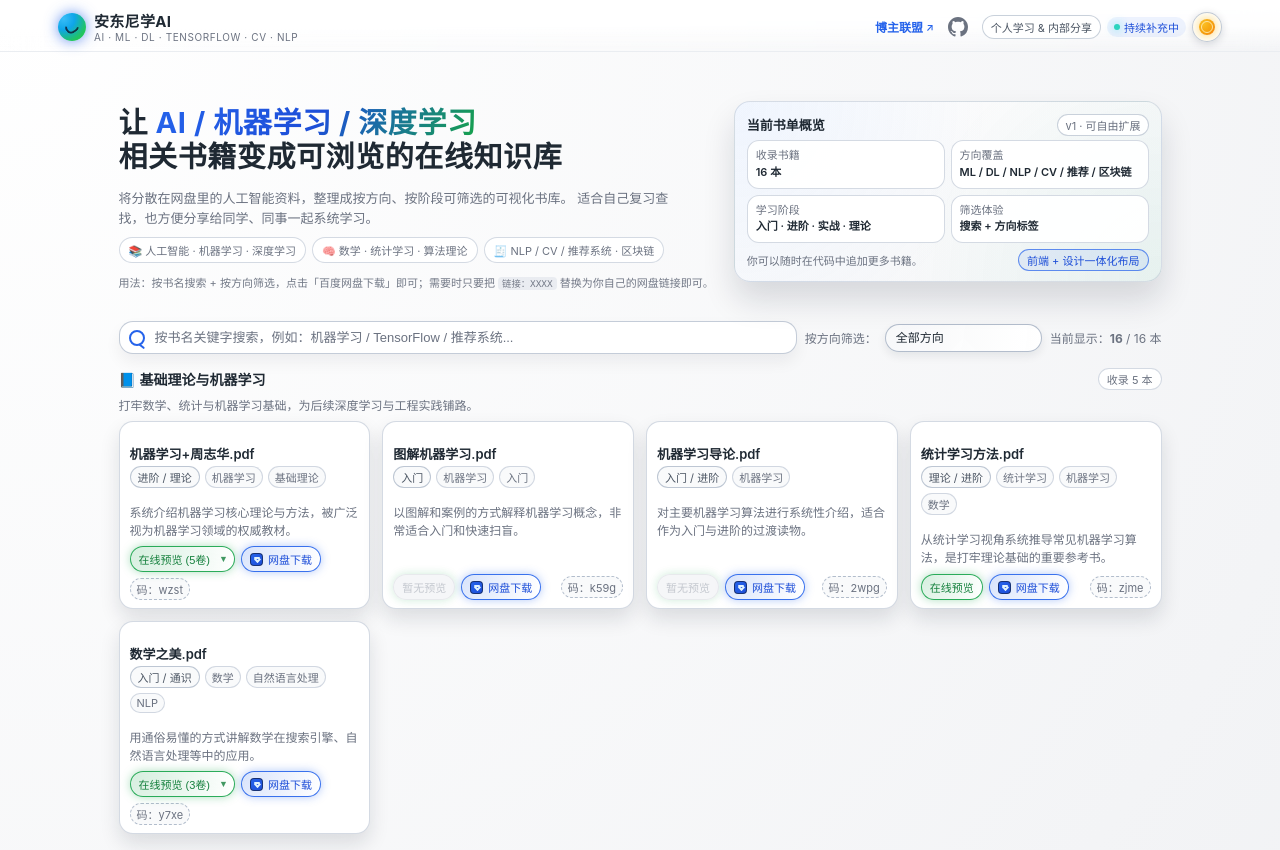
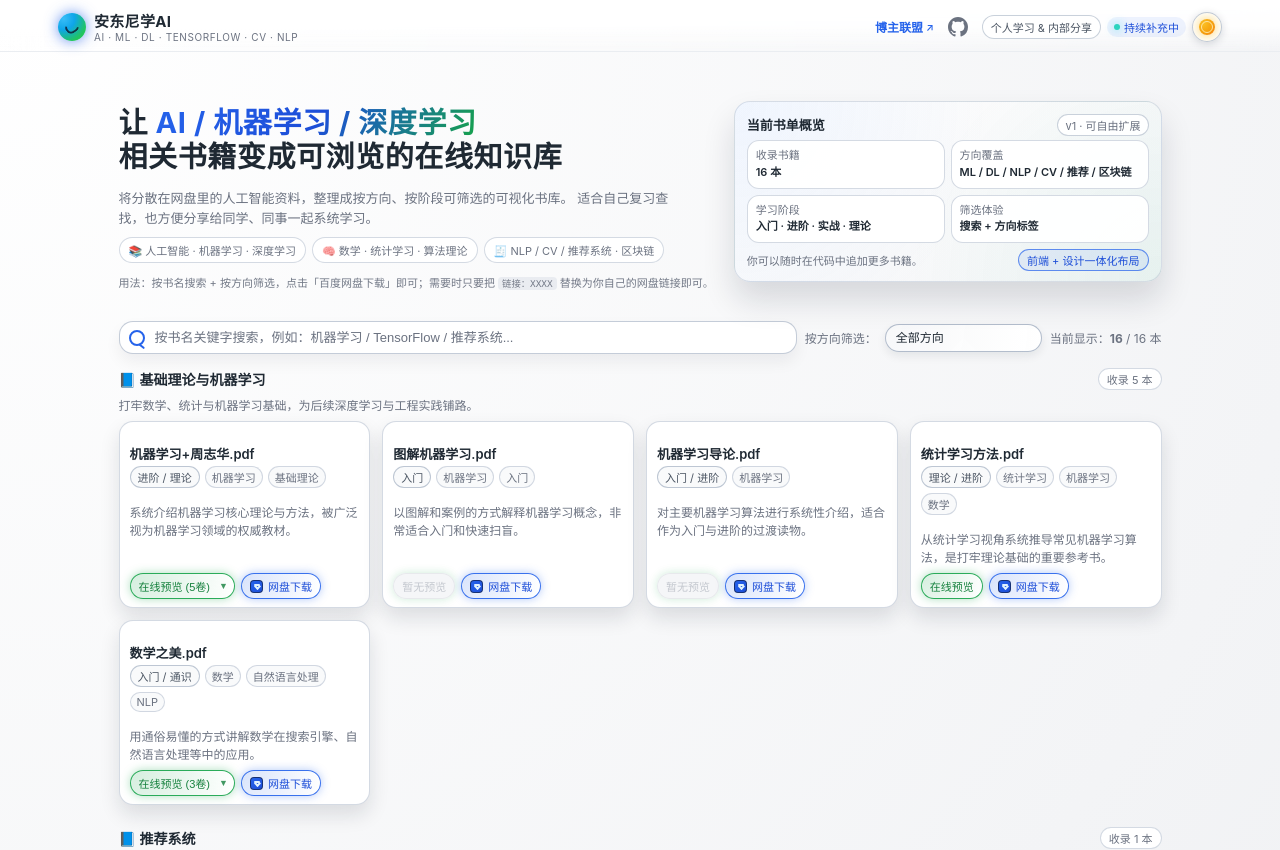
Before and after one commit to TUARAN/AI-Learning-Library, a React (Vite) app: page / in a window 1280 px wide. Shown: the top 850 px of the page. Built offline with nearby package versions, Linux system fonts and the light colour scheme.

Commit message:
UI: Remove visible code badge (code is still auto-copied on download)

```diff
--- a/src/App.css
+++ b/src/App.css
@@ -870,18 +870,6 @@ body.theme-light .download-icon {
   bottom: 3px;
 }
 
-.code-badge {
-  padding: 2px 6px;
-  border-radius: 999px;
-  background: rgba(15, 23, 42, 0.8);
-  border: 1px dashed rgba(148, 163, 184, 0.7);
-  color: var(--text-muted);
-}
-
-body.theme-light .code-badge {
-  background: #f9fafb;
-}
-
 .hidden {
   display: none !important;
 }
--- a/src/App.jsx
+++ b/src/App.jsx
@@ -563,9 +563,6 @@ function App() {
                               <span>网盘下载</span>
                             </a>
                           </div>
-                          <span className="code-badge">
-                            码：{book.code || '无'}
-                          </span>
                         </div>
                       </article>
                     );
```
